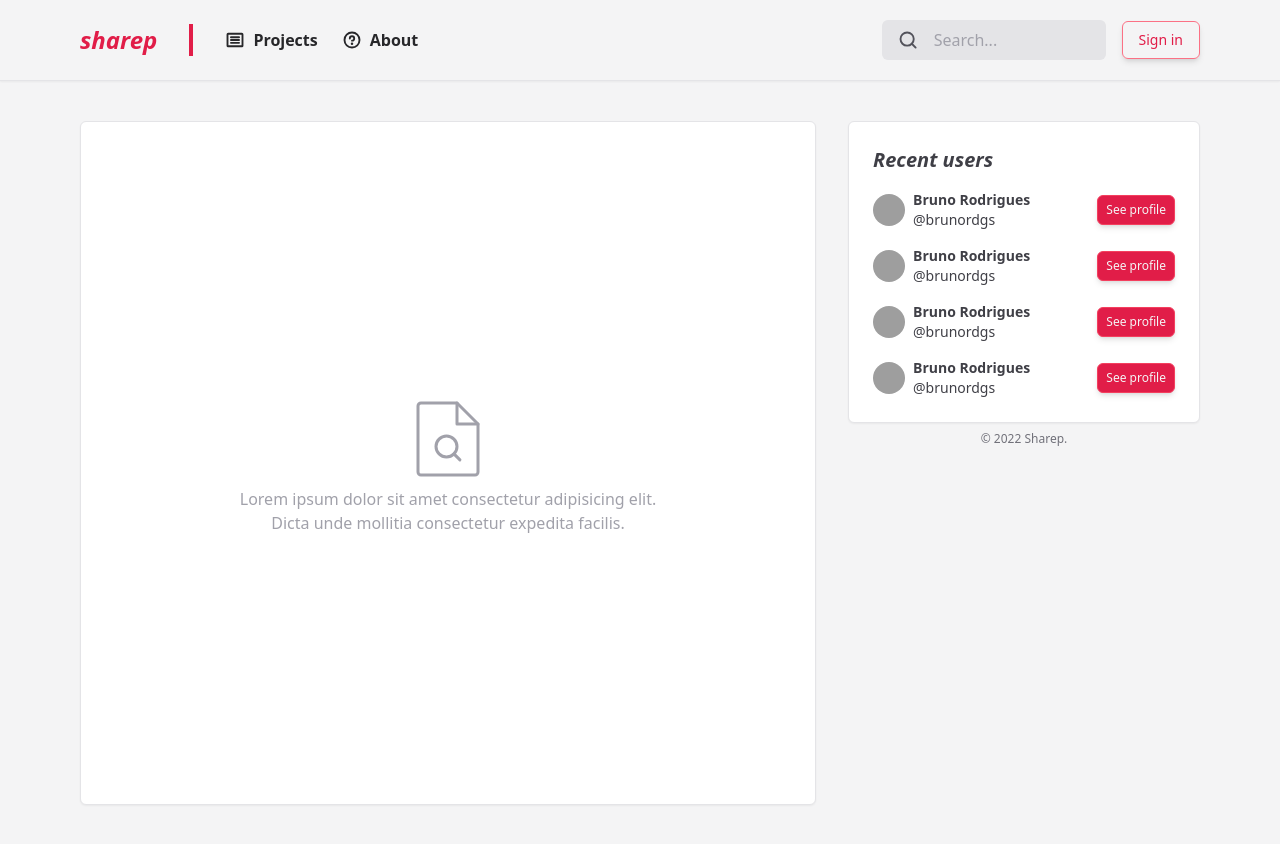
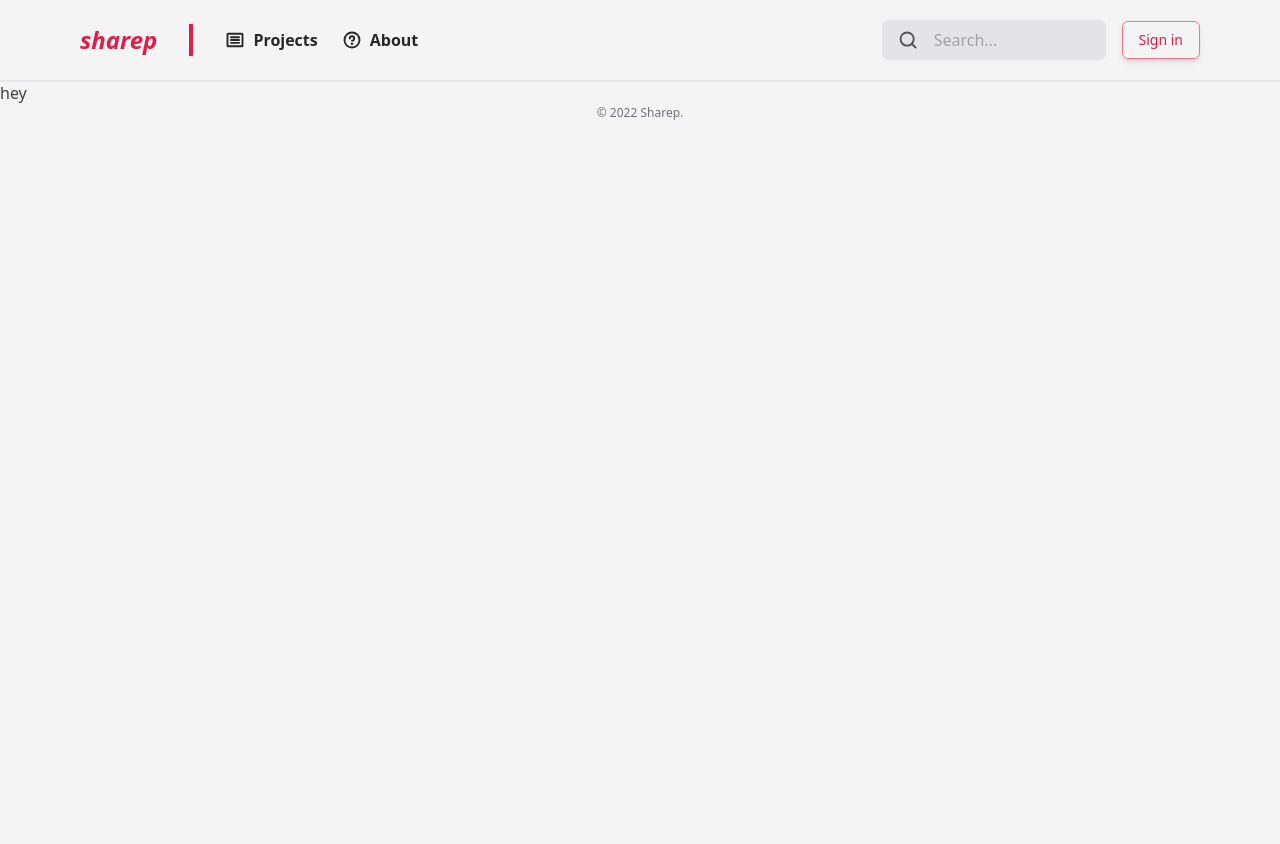
Before and after one commit to brunordgs/sharep, a Next.js app: page / in a window 1280 px wide. After the commit the page ends 800 px from the top, so only its background shows below. Built offline with nearby package versions, Linux system fonts and the light colour scheme; grey boxes are pictures that could not be loaded.

Commit message:
Add about and slug (not working yet) pages

```diff
--- /dev/null
+++ b/src/pages/[...slug].tsx
@@ -0,0 +1,3 @@
+export default function Profile() {
+	return <div>hey</div>;
+}
--- /dev/null
+++ b/src/pages/about.tsx
@@ -0,0 +1,3 @@
+export default function About() {
+	return <div>about page.</div>;
+}
```
